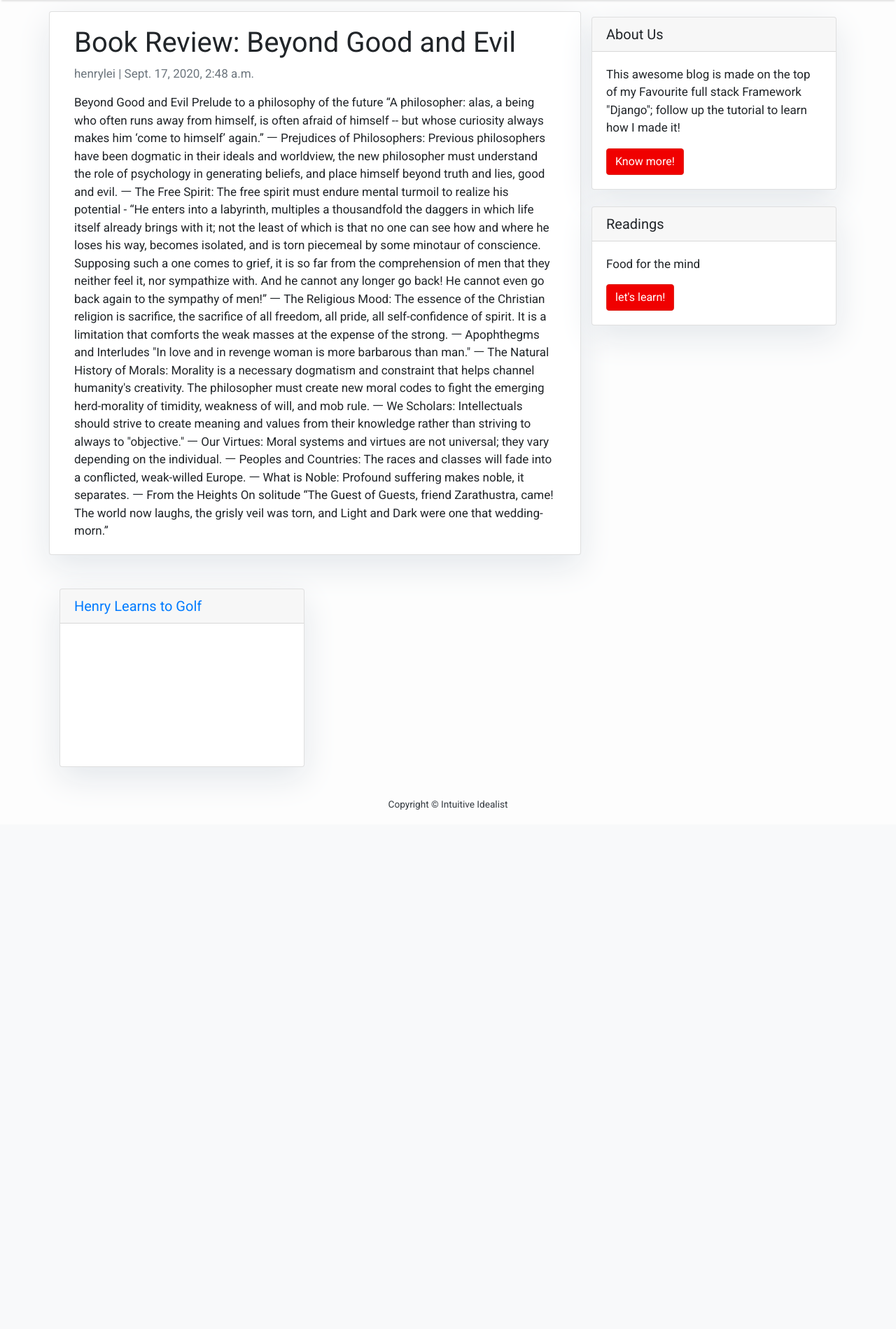
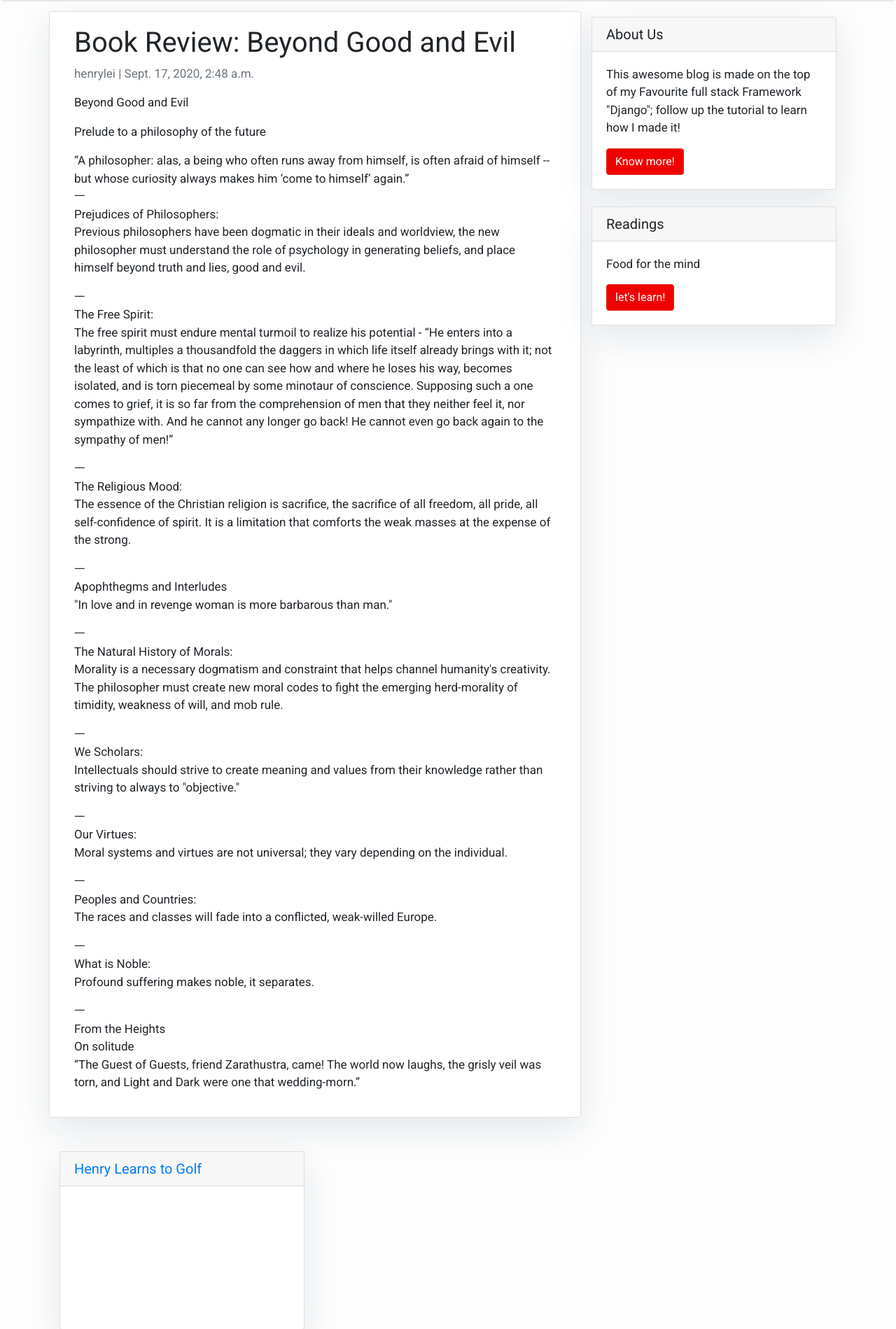
Before and after one commit to henrylei2000/mysite, a Django app: page /book-review-beyond-good-and-evil/ in a window 1280 px wide. Shown: the part 58-1957 px from the top of the page at 70% size. Before the commit the page ends 1215 px from the top, so only its background shows below. Run offline with Django 3.2, Linux system fonts and the light colour scheme; data comes from the database, SQL or seed files in the repository; both versions use the stored data as it was after the commit; some libraries are stand-ins or nearby versions; grey boxes are pictures that could not be loaded.

Commit message:
datastore

```diff
--- a/blog/templates/post_detail.html
+++ b/blog/templates/post_detail.html
@@ -6,7 +6,7 @@
       <div class="card-body">
         <h1>{% block title %} {{ object.title }} {% endblock title %}</h1>
         <p class=" text-muted">{{ post.author }} | {{ post.created_on }}</p>
-        <p class="card-text ">{{ object.content | safe }}</p>
+        <p class="card-text ">{{ object.content | linebreaks }}</p>
       </div>
     </div>
     {% block sidebar %} {% include 'sidebar.html' %} {% endblock sidebar %}
--- a/blog/templates/sidebar.html
+++ b/blog/templates/sidebar.html
@@ -20,7 +20,7 @@
     <h5 class="card-header">Readings</h5>
     <div class="card-body">
         <p class="card-text"> Food for the mind</p>
-        <a href="http://127.0.0.1:8000/book-review-beyond-good-and-evil/"
+        <a href="book-review-beyond-good-and-evil"
            class="btn btn-danger">let's learn!</a>
     </div>
 </div>
```
Also changed, not shown: db.sqlite3.
